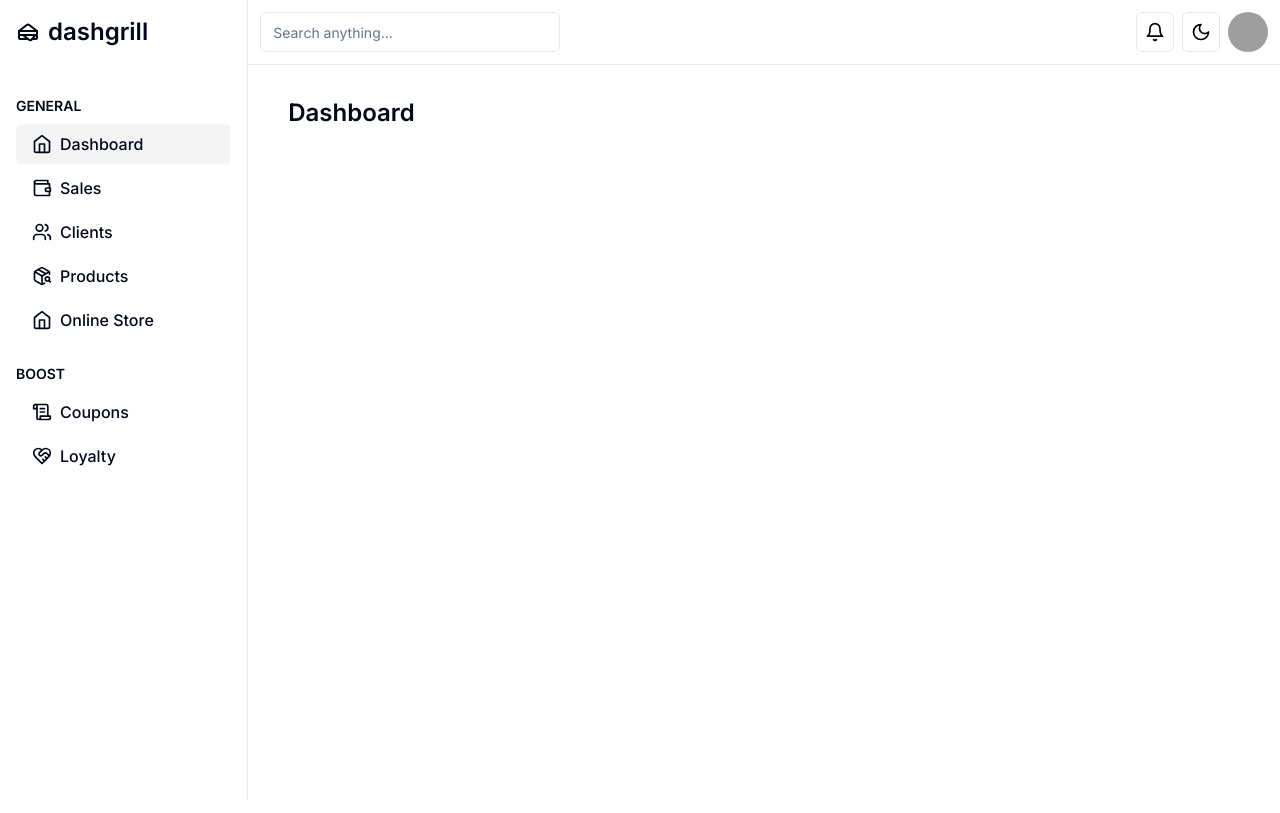
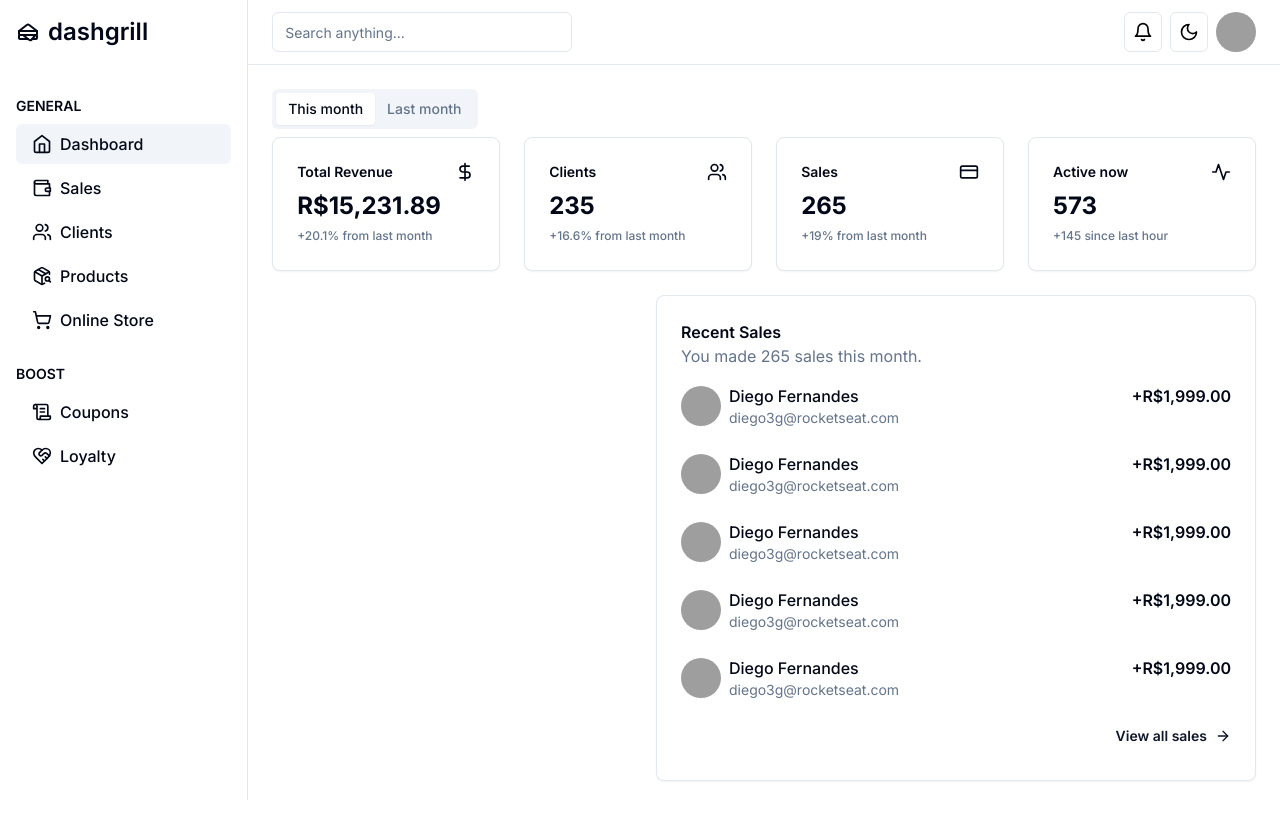
Before and after one commit to izaiasmorais/dashgrill, a Next.js app: page / in a window 1280 px wide. Built offline with nearby package versions, Linux system fonts and the light colour scheme; grey boxes are pictures that could not be loaded.

Commit message:
chore: complete summary and recent sales components

```diff
--- a/package.json
+++ b/package.json
@@ -14,6 +14,7 @@
     "@radix-ui/react-label": "^2.0.2",
     "@radix-ui/react-select": "^1.2.2",
     "@radix-ui/react-slot": "^1.0.2",
+    "@radix-ui/react-tabs": "^1.0.4",
     "@types/node": "20.4.2",
     "@types/react": "18.2.15",
     "@types/react-dom": "18.2.7",
--- a/src/app/(app)/(dashboard)/page.tsx
+++ b/src/app/(app)/(dashboard)/page.tsx
@@ -1,7 +1,26 @@
+import { RecentSales } from "@/components/recent-sales";
+import { Summary } from "@/components/summary";
+import { Tabs, TabsContent, TabsList, TabsTrigger } from "@/components/ui/tabs";
+
 export default function Dashboard() {
 	return (
 		<main>
-			<h1 className="m-2 text-2xl font-semibold">Dashboard</h1>
+			<Tabs defaultValue="this" className="w-full">
+				<TabsList>
+					<TabsTrigger value="this">This month</TabsTrigger>
+					<TabsTrigger value="last">Last month</TabsTrigger>
+				</TabsList>
+
+				<TabsContent value="this" className="flex flex-col gap-6">
+					<Summary />
+					<div className="flex">
+						<div className="flex-1"></div>
+						<RecentSales />
+					</div>
+				</TabsContent>
+
+				<TabsContent value="last" className="flex flex-col gap-6"></TabsContent>
+			</Tabs>
 		</main>
 	);
 }
--- a/src/app/(app)/layout.tsx
+++ b/src/app/(app)/layout.tsx
@@ -7,7 +7,7 @@ export default function AppLayout({ children }: { children: React.ReactNode }) {
 			<Sidebar />
 			<main className="w-full">
 				<Header />
-				<div className="flex flex-1 flex-col gap-4 p-8 pt-6">{children}</div>
+				<div className="flex flex-1 flex-col gap-4 p-6">{children}</div>
 			</main>
 		</div>
 	);
--- a/src/components/header.tsx
+++ b/src/components/header.tsx
@@ -5,13 +5,13 @@ import { Moon, Bell } from "lucide-react";
 
 export function Header() {
 	return (
-		<header className="flex w-full justify-between p-3 border-b">
+		<header className="flex w-full justify-between py-3 px-6 border-b">
 			<Input placeholder="Search anything..." className="w-[300px]" />
 			<div className="flex gap-2">
-				<Button className="bg-white hover:bg-zinc-50 border p-2">
+				<Button className="bg-white hover:bg-slate-50 border p-2">
 					<Bell color="black" size={20} />
 				</Button>
-				<Button className="bg-white hover:bg-zinc-50 border p-2">
+				<Button className="bg-white hover:bg-slate-50 border p-2">
 					<Moon color="black" size={20} />
 				</Button>
 				<Avatar>
--- /dev/null
+++ b/src/components/recent-sales-item.tsx
@@ -0,0 +1,22 @@
+import { Avatar, AvatarImage, AvatarFallback } from "@radix-ui/react-avatar";
+
+export function RecentSalesItem() {
+	return (
+		<div className="flex justify-between mt-4">
+			<div className="flex gap-2 items-center">
+				<Avatar>
+					<AvatarImage
+						className="w-10 h-10 rounded-full"
+						src="https://github.com/diego3g.png"
+					/>
+					<AvatarFallback>DF</AvatarFallback>
+				</Avatar>
+				<div className="flex flex-col justify-start">
+					<span className="font-medium">Diego Fernandes</span>
+					<span className="text-sm text-slate-500">diego3g@rocketseat.com</span>
+				</div>
+			</div>
+			<span className="font-semibold">+R$1,999.00</span>
+		</div>
+	);
+}
--- /dev/null
+++ b/src/components/recent-sales.tsx
@@ -0,0 +1,31 @@
+"use client";
+import { Card } from "./ui/card";
+import { RecentSalesItem } from "./recent-sales-item";
+import { ArrowRight } from "lucide-react";
+import { Button } from "./ui/button";
+
+export function RecentSales() {
+	return (
+		<Card className="p-6 w-[600px]">
+			<h3 className="font-semibold text-1xl">Recent Sales</h3>
+			<p className="font-sm text-slate-500">You made 265 sales this month.</p>
+
+			<div className="flex flex-col gap-2">
+				<RecentSalesItem />
+				<RecentSalesItem />
+				<RecentSalesItem />
+				<RecentSalesItem />
+				<RecentSalesItem />
+			</div>
+
+			<div className="flex justify-end mt-4">
+				<Button
+					variant="link"
+					className="flex items-center gap-2 font-semibold text-sm p-0"
+				>
+					View all sales <ArrowRight size={16} />
+				</Button>
+			</div>
+		</Card>
+	);
+}
--- a/src/components/sidebar-item.tsx
+++ b/src/components/sidebar-item.tsx
@@ -9,15 +9,15 @@ interface SidebarItemProps {
 	icon: ReactNode;
 }
 
-export function Item({ href, icon, title }: SidebarItemProps) {
+export function SidebarItem({ href, icon, title }: SidebarItemProps) {
 	const pathname = usePathname();
 
-	const style = pathname.endsWith(href) ? "bg-zinc-100" : "bg-white";
+	const style = pathname.endsWith(href) ? "bg-slate-100" : "bg-white";
 
 	return (
 		<Link
 			href={href}
-			className={`px-4 py-2 rounded-md font-medium hover:bg-zinc-50 flex gap-2 items-center ${style}`}
+			className={`px-4 py-2 rounded-md font-medium hover:bg-slate-50 flex gap-2 items-center ${style}`}
 		>
 			{icon}
 			{title}
--- a/src/components/sidebar.tsx
+++ b/src/components/sidebar.tsx
@@ -1,14 +1,14 @@
 import {
-	CircleDollarSign,
 	HeartHandshake,
 	Home,
 	PackageSearch,
 	Sandwich,
 	ScrollText,
+	ShoppingCart,
 	Users,
 	Wallet,
 } from "lucide-react";
-import { Item } from "./sidebar-item";
+import { SidebarItem } from "./sidebar-item";
 
 export function Sidebar() {
 	return (
@@ -19,25 +19,33 @@ export function Sidebar() {
 			</h1>
 			<div className="mt-12 flex flex-col gap-1">
 				<span className="text-sm font-semibold mb-1">GENERAL</span>
-				<Item title="Dashboard" href="/" icon={<Home size={20} />} />
-				<Item title="Sales" href="/sales" icon={<Wallet size={20} />} />
-				<Item title="Clients" href="/clients" icon={<Users size={20} />} />
-				<Item
+				<SidebarItem title="Dashboard" href="/" icon={<Home size={20} />} />
+				<SidebarItem title="Sales" href="/sales" icon={<Wallet size={20} />} />
+				<SidebarItem
+					title="Clients"
+					href="/clients"
+					icon={<Users size={20} />}
+				/>
+				<SidebarItem
 					title="Products"
 					href="/products"
 					icon={<PackageSearch size={20} />}
 				/>
-				<Item
+				<SidebarItem
 					title="Online Store"
 					href="/online-store"
-					icon={<Home size={20} />}
+					icon={<ShoppingCart size={20} />}
 				/>
 			</div>
 
 			<div className="mt-6 flex flex-col gap-1">
 				<span className="text-sm font-semibold mb-1">BOOST</span>
-				<Item title="Coupons" href="/coupons" icon={<ScrollText size={20} />} />
-				<Item
+				<SidebarItem
+					title="Coupons"
+					href="/coupons"
+					icon={<ScrollText size={20} />}
+				/>
+				<SidebarItem
 					title="Loyalty"
 					href="/loyalty"
 					icon={<HeartHandshake size={20} />}
--- /dev/null
+++ b/src/components/summary-card.tsx
@@ -0,0 +1,27 @@
+import { ReactNode } from "react";
+import { Card } from "./ui/card";
+
+interface SummaryCardProps {
+	title: string;
+	value: string;
+	icon: ReactNode;
+	description: string;
+}
+
+export function SummaryCard({
+	value,
+	description,
+	icon,
+	title,
+}: SummaryCardProps) {
+	return (
+		<Card className="p-6 flex-1">
+			<div className="flex justify-between items-center">
+				<span className="text-sm font-semibold">{title}</span>
+				{icon}
+			</div>
+			<h1 className="text-2xl font-bold mt-2">{value}</h1>
+			<span className="text-slate-500 font-medium text-xs">{description}</span>
+		</Card>
+	);
+}
--- /dev/null
+++ b/src/components/summary.tsx
@@ -0,0 +1,33 @@
+import { SummaryCard } from "./summary-card";
+import { Activity, CreditCard, DollarSign, Users } from "lucide-react";
+
+export function Summary() {
+	return (
+		<div className="gap-6 flex flex-wrap">
+			<SummaryCard
+				title="Total Revenue"
+				icon={<DollarSign size={20} />}
+				value="R$15,231.89"
+				description="+20.1% from last month"
+			/>
+			<SummaryCard
+				title="Clients"
+				icon={<Users size={20} />}
+				value="235"
+				description="+16.6% from last month"
+			/>
+			<SummaryCard
+				title="Sales"
+				icon={<CreditCard size={20} />}
+				value="265"
+				description="+19% from last month"
+			/>
+			<SummaryCard
+				title="Active now"
+				icon={<Activity size={20} />}
+				value="573"
+				description="+145 since last hour"
+			/>
+		</div>
+	);
+}
--- /dev/null
+++ b/src/components/ui/tabs.tsx
@@ -0,0 +1,55 @@
+"use client"
+
+import * as React from "react"
+import * as TabsPrimitive from "@radix-ui/react-tabs"
+
+import { cn } from "@/lib/utils"
+
+const Tabs = TabsPrimitive.Root
+
+const TabsList = React.forwardRef<
+  React.ElementRef<typeof TabsPrimitive.List>,
+  React.ComponentPropsWithoutRef<typeof TabsPrimitive.List>
+>(({ className, ...props }, ref) => (
+  <TabsPrimitive.List
+    ref={ref}
+    className={cn(
+      "inline-flex h-10 items-center justify-center rounded-md bg-muted p-1 text-muted-foreground",
+      className
+    )}
+    {...props}
+  />
+))
+TabsList.displayName = TabsPrimitive.List.displayName
+
+const TabsTrigger = React.forwardRef<
+  React.ElementRef<typeof TabsPrimitive.Trigger>,
+  React.ComponentPropsWithoutRef<typeof TabsPrimitive.Trigger>
+>(({ className, ...props }, ref) => (
+  <TabsPrimitive.Trigger
+    ref={ref}
+    className={cn(
+      "inline-flex items-center justify-center whitespace-nowrap rounded-sm px-3 py-1.5 text-sm font-medium ring-offset-background transition-all focus-visible:outline-none focus-visible:ring-2 focus-visible:ring-ring focus-visible:ring-offset-2 disabled:pointer-events-none disabled:opacity-50 data-[state=active]:bg-background data-[state=active]:text-foreground data-[state=active]:shadow-sm",
+      className
+    )}
+    {...props}
+  />
+))
+TabsTrigger.displayName = TabsPrimitive.Trigger.displayName
+
+const TabsContent = React.forwardRef<
+  React.ElementRef<typeof TabsPrimitive.Content>,
+  React.ComponentPropsWithoutRef<typeof TabsPrimitive.Content>
+>(({ className, ...props }, ref) => (
+  <TabsPrimitive.Content
+    ref={ref}
+    className={cn(
+      "mt-2 ring-offset-background focus-visible:outline-none focus-visible:ring-2 focus-visible:ring-ring focus-visible:ring-offset-2",
+      className
+    )}
+    {...props}
+  />
+))
+TabsContent.displayName = TabsPrimitive.Content.displayName
+
+export { Tabs, TabsList, TabsTrigger, TabsContent }
```
Also changed, not shown: 2 other files (tests, documents, lock files or other folders).
